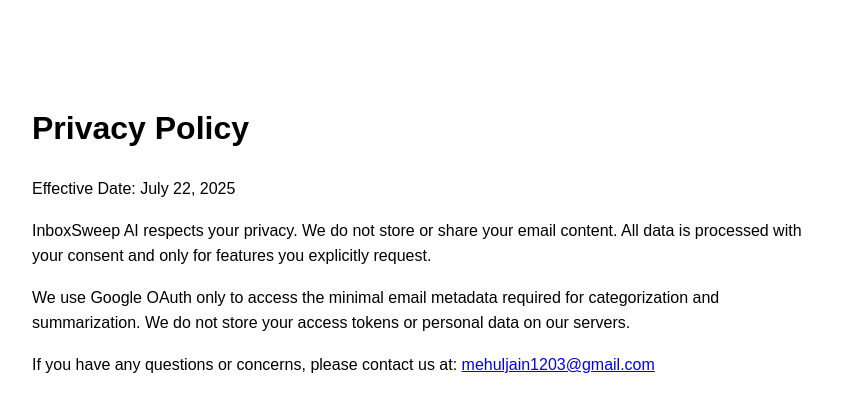
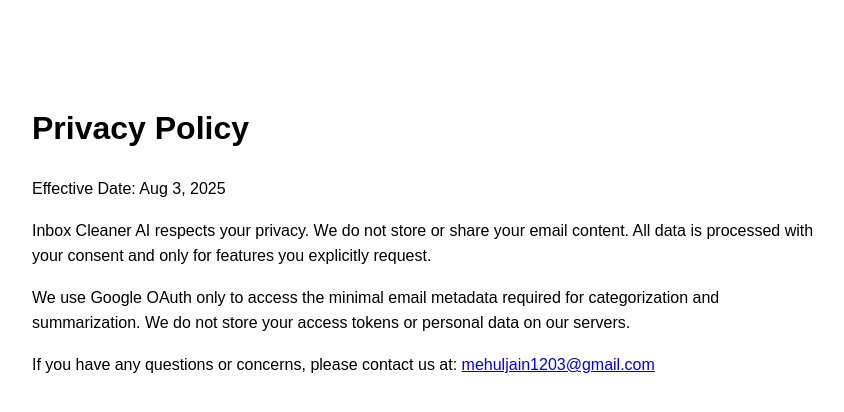
Before and after one commit to MehulJain12398/inbox-cleaner-extension, a React (Create React App) app: page /privacy in a window 1280 px wide. Shown: the top 412 px of the page, without its empty margins (208-1052 px from the left). Built offline with nearby package versions, Linux system fonts and the light colour scheme.

Commit message:
new changes

```diff
--- a/src/PrivacyPolicy.tsx
+++ b/src/PrivacyPolicy.tsx
@@ -5,9 +5,9 @@
   return (
     <div style={styles.container}>
       <h1>Privacy Policy</h1>
-      <p>Effective Date: July 22, 2025</p>
+      <p>Effective Date: Aug 3, 2025</p>
       <p>
-        InboxSweep AI respects your privacy. We do not store or share your email content.
+        Inbox Cleaner AI respects your privacy. We do not store or share your email content.
         All data is processed with your consent and only for features you explicitly request.
       </p>
       <p>
--- a/src/TermsPolicy.tsx
+++ b/src/TermsPolicy.tsx
@@ -5,9 +5,9 @@
   return (
     <div style={styles.container}>
       <h1>Terms of Service</h1>
-      <p>Effective Date: July 22, 2025</p>
+      <p>Effective Date: Aug 3, 2025</p>
       <p>
-        By using InboxSweep AI, you agree to use the extension in accordance with applicable laws
+        By using Inbox Cleaner AI, you agree to use the extension in accordance with applicable laws
         and not for spamming, scraping, or unauthorized data collection.
       </p>
       <p>
```
